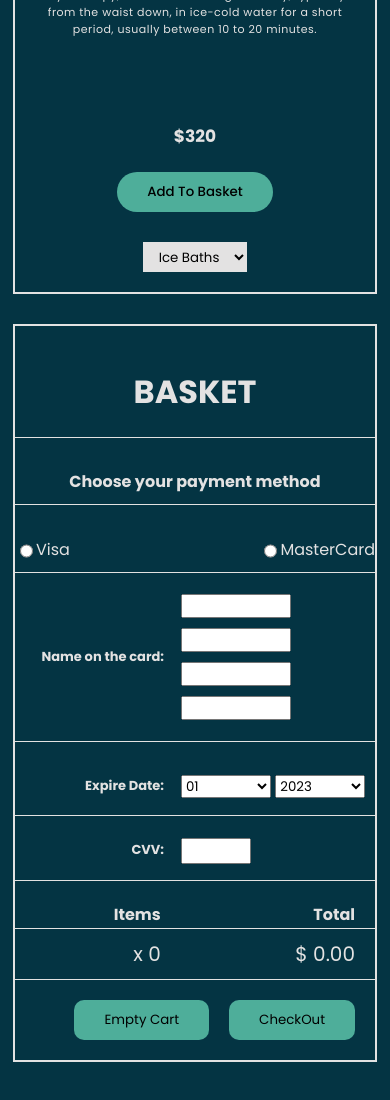
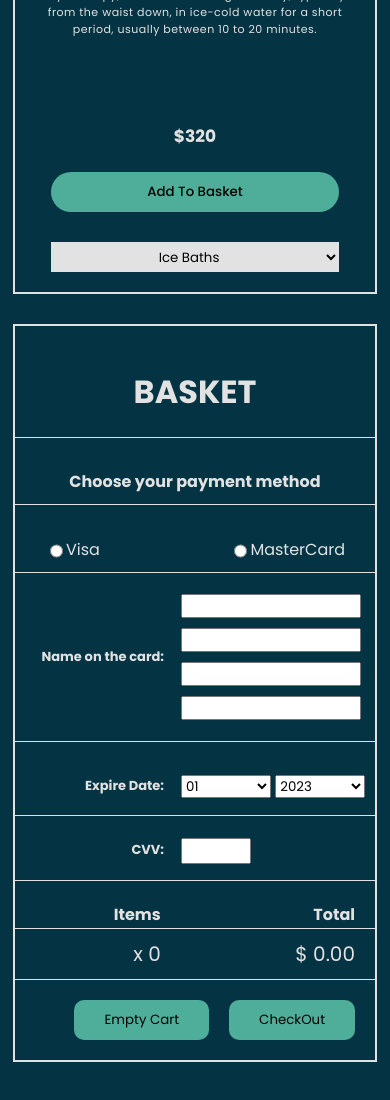
Before and after one commit to Afolabi-Ridwan/Royal-Spa, a plain HTML site: page form.html in a window 390 px wide. Shown: the part 2089-3189 px from the top of the page. Drawn offline with Linux system fonts and the light colour scheme.

Commit message:
done with the project

```diff
--- a/form.css
+++ b/form.css
@@ -334,10 +334,18 @@ select, option{
   width: 70px;
 }
 
+.cardType{
+}
+
 #mastercardCont,
 #visacardCont{
     display: flex;
     padding: unset;
+    margin: 0 30px;
+}
+
+.addToBasket, .tabs select{
+  width: 90%;
 }
 
 body {
@@ -349,4 +357,9 @@ body {
   display: none;
 }
 
+#userCardName input{
+  width: 180px;
+  font-size: 12px;
 }
+
+}
```
